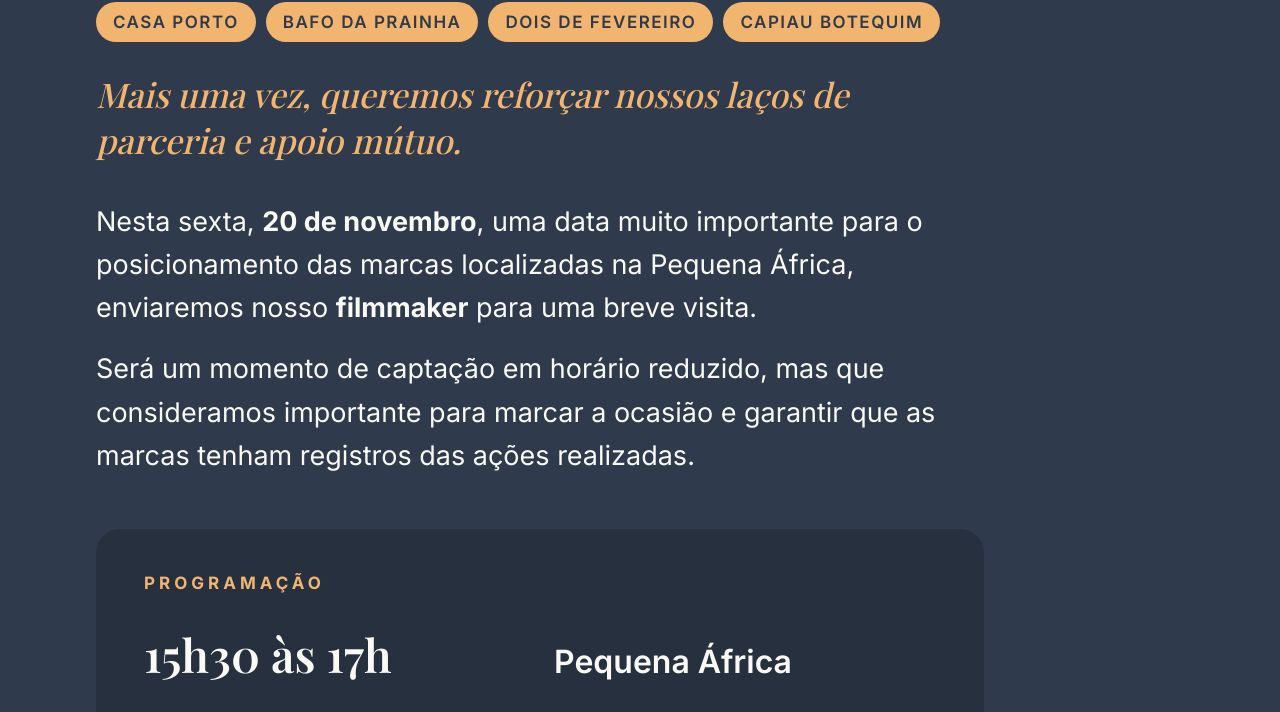
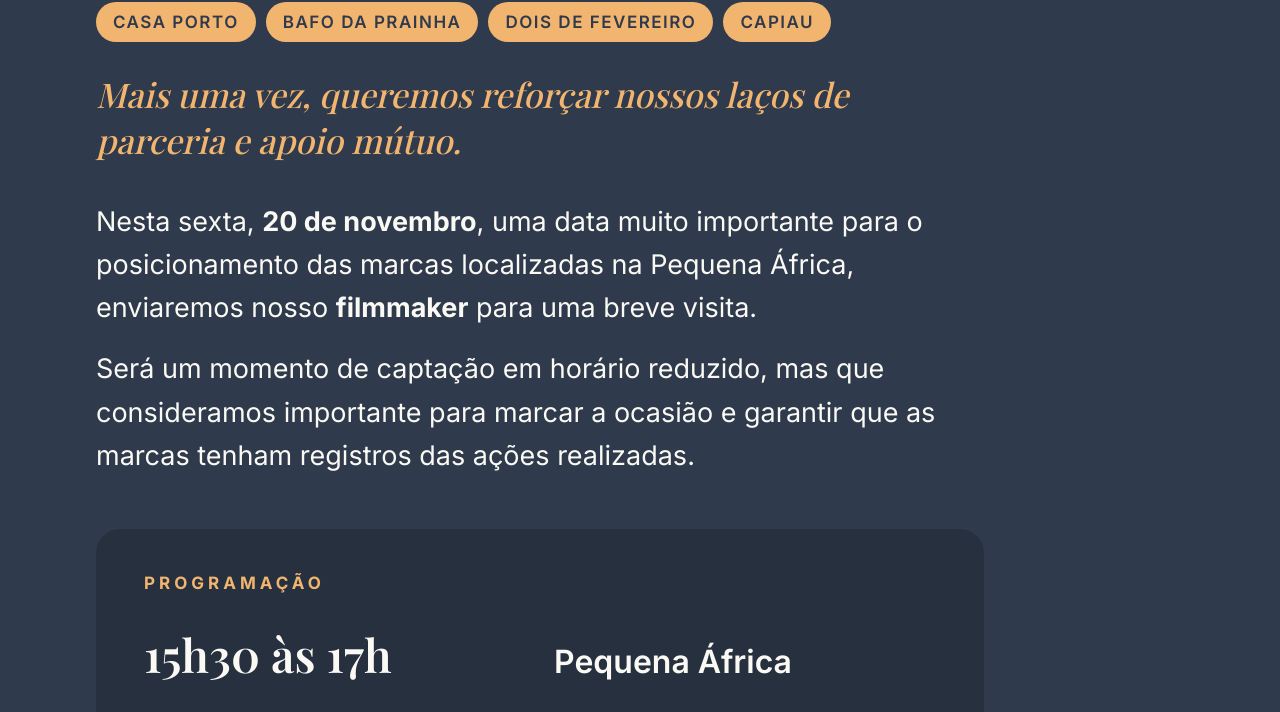
Before and after one commit to adoramktdigital/Ag-ncia-FAZ, a plain HTML site: page avisos/aviso-pequena-africa-filmmaker-20nov.html in a window 1280 px wide. Shown: the part 388-1100 px from the top of the page. Drawn offline with nearby package versions, Linux system fonts and the light colour scheme; a web font is replaced by a local one.

Commit message:
Aviso Pequena África: Capiau no lugar de Capiau Botequim
Co-Authored-By: Claude Opus 5.5 <noreply@anthropic.com>
Claude-Session: https://claude.ai/code/session_01NrFLg8teARWCnCwNSxCVA9

```diff
--- a/avisos/aviso-pequena-africa-filmmaker-20nov.html
+++ b/avisos/aviso-pequena-africa-filmmaker-20nov.html
@@ -35,7 +35,7 @@ p b{font-weight:700}
   <div class="head"><div class="logo" role="img" aria-label="FAZ"></div><div class="tag">Aviso · 20/11</div></div>
   <div class="rule"></div>
   <h1>Pequena <em>África</em></h1>
-  <div class="bars"><span>Casa Porto</span><span>Bafo da Prainha</span><span>Dois de Fevereiro</span><span>Capiau Botequim</span></div>
+  <div class="bars"><span>Casa Porto</span><span>Bafo da Prainha</span><span>Dois de Fevereiro</span><span>Capiau</span></div>
   <div class="lead">Mais uma vez, queremos reforçar nossos laços de parceria e apoio mútuo.</div>
   <p>Nesta sexta, <b>20 de novembro</b>, uma data muito importante para o posicionamento das marcas localizadas na Pequena África, enviaremos nosso <b>filmmaker</b> para uma breve visita.</p>
   <p>Será um momento de captação em horário reduzido, mas que consideramos importante para marcar a ocasião e garantir que as marcas tenham registros das ações realizadas.</p>
```
Also changed, not shown: avisos/aviso-pequena-africa-filmmaker-20nov.png.
